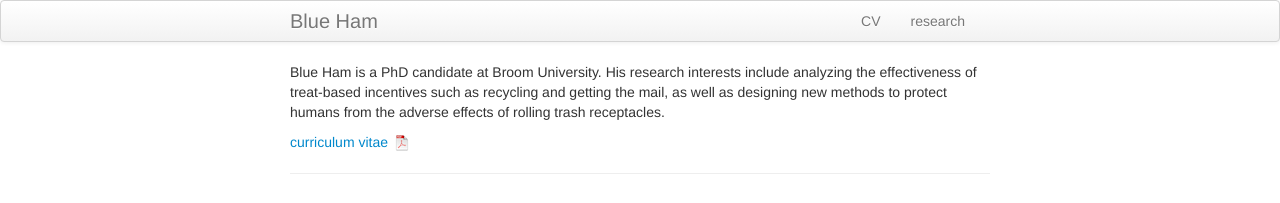
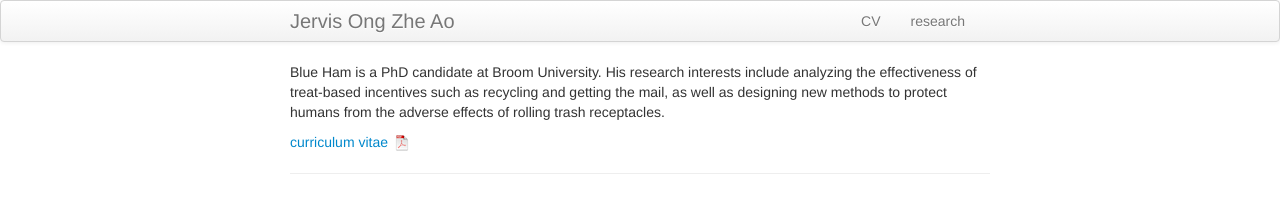
Before and after one commit to papaya-cactus/papaya-cactus.github.io, a Jekyll site: the page built from index.md, in a window 1280 px wide. Shown: the top 203 px of the page. Built offline with Jekyll 4.4.1, drawn with Linux system fonts in a browser that asks for light colours.

Commit message:
Changed page title

```diff
--- a/_config.yml
+++ b/_config.yml
@@ -8,7 +8,7 @@ highlighter: rouge
 # Themes are encouraged to use these universal variables
 # so be sure to set them if your theme uses them.
 #
-title : Blue Ham
+title : Jervis Ong Zhe Ao
 author :
   name : Marisa Carlos
   email : mbc96@cornell.edu
```
